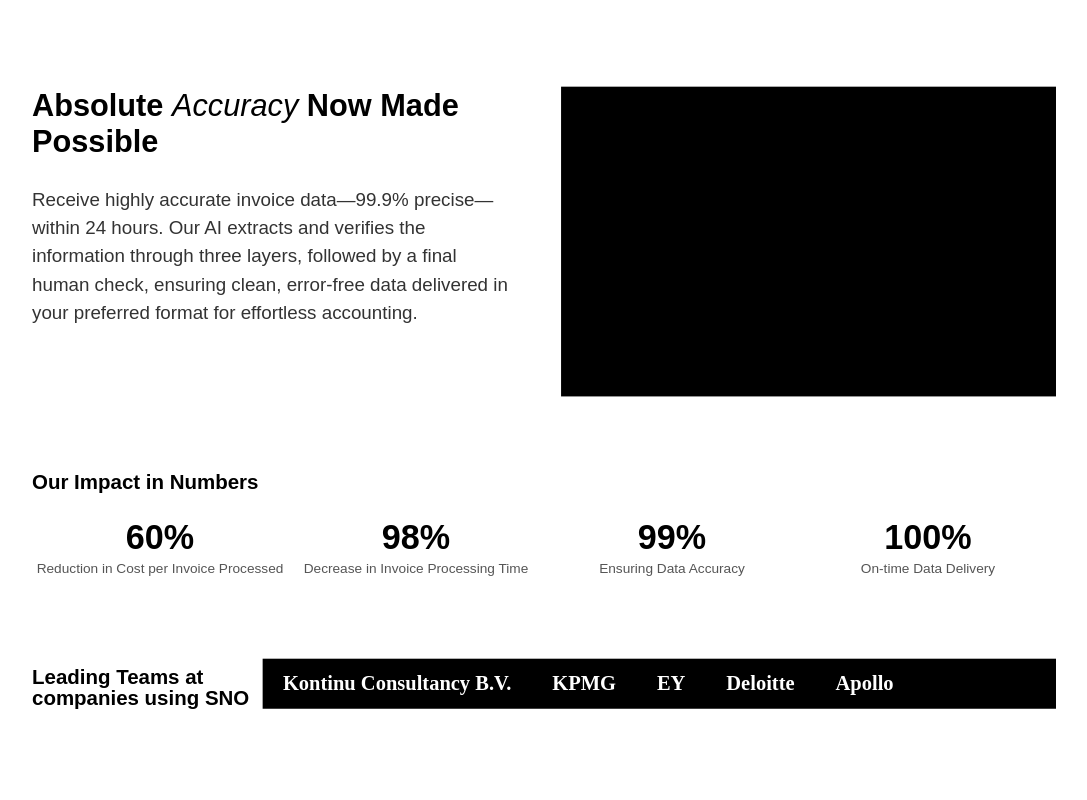
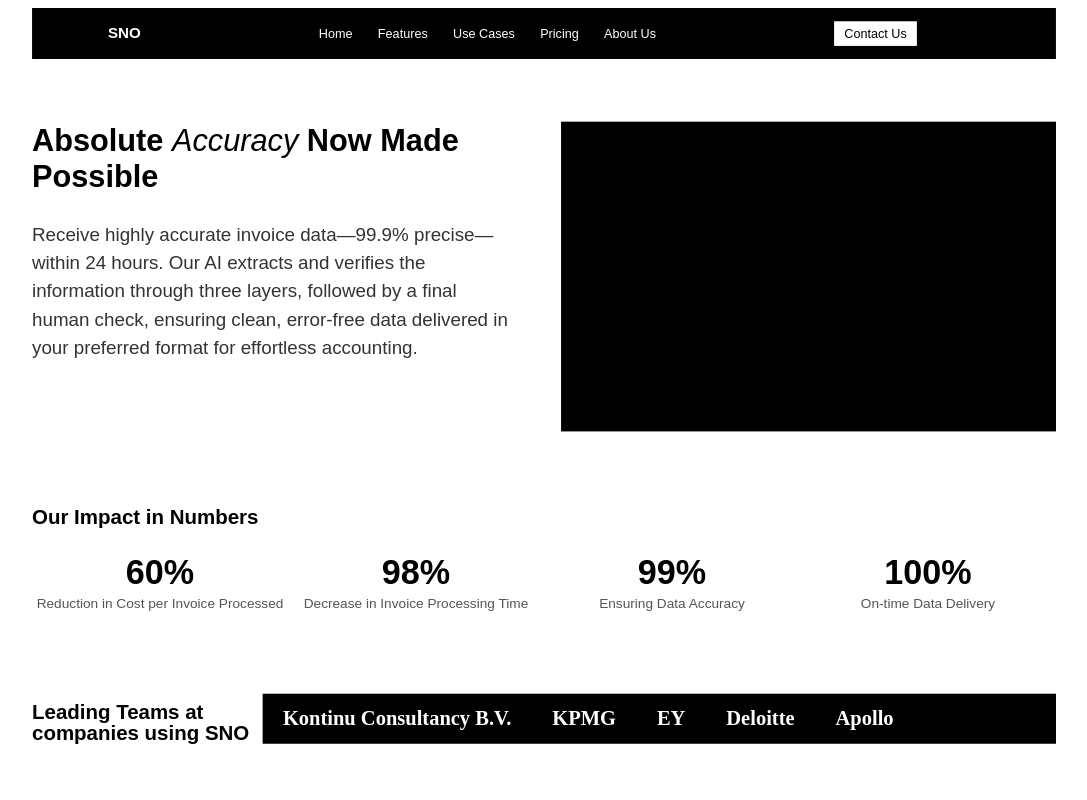
Before and after one commit to yashsharma110/ui-templates, a React (Vite) app: page / in a window 1280 px wide. Shown: the top 800 px of the page, without its empty margins (96-1183 px from the left). Built offline with nearby package versions, Linux system fonts and the light colour scheme.

Commit message:
fifth commit

```diff
--- a/src/App.jsx
+++ b/src/App.jsx
@@ -9,10 +9,12 @@ import WhySnoOverview from "./components/WhySnoOverview";
 import TestimonialOverview from "./components/TestimonialOverview";
 import LandingPage from "./components/LandingPage";
 import AutoScrollSection from "./components/AutoScroll";
-
+import Navbar from "./components/Navbar";
+import FrictionlessOverview from "./components/InvoiceHeroOverview";
 function App() {
   return (
-    <div className="px-[120px] py-[20px]">
+    <div className="px-[120px] pb-[20px]">
+      <Navbar />
       <div className="w-full h-screen overflow-y-auto">
         <LandingPage />
       </div>
@@ -47,6 +49,7 @@ function App() {
         {/* <Advantages /> */}
         <WhySnoOverview />
         <TestimonialOverview />
+        <FrictionlessOverview />
       </div>
       {/* <div className="w-full h-screen">
         <WhySnoOverview />
--- /dev/null
+++ b/src/components/InvoiceHeroOverview.jsx
@@ -0,0 +1,106 @@
+import React from "react";
+
+const LandingHero = () => {
+  return (
+    <div className="w-full h-screen overflow-hidden bg-black relative">
+      <svg viewBox="0 0 1100 900" className="w-full h-full">
+        {/* --- Black background --- */}
+        <rect width="1200" height="800" fill="black" />
+
+        {/* --- Blurry Blobs --- */}
+        <circle cx="550" cy="450" r="150" fill="white" filter="url(#blur1)" />
+        <circle cx="850" cy="650" r="80" fill="white" filter="url(#blur2)" />
+
+        {/* --- Blur Filters --- */}
+        <defs>
+          <filter id="blur1" x="-50%" y="-50%" width="200%" height="200%">
+            <feGaussianBlur in="SourceGraphic" stdDeviation="40" />
+          </filter>
+          <filter id="blur2" x="-50%" y="-50%" width="200%" height="200%">
+            <feGaussianBlur in="SourceGraphic" stdDeviation="20" />
+          </filter>
+        </defs>
+
+        {/* --- Text and Buttons inside foreignObject --- */}
+        <foreignObject x="0" y="0" width="1300" height="400">
+          <div
+            xmlns="http://www.w3.org/1999/xhtml"
+            style={{
+              display: "flex",
+              flexDirection: "column",
+              justifyContent: "center",
+              height: "100%",
+              color: "white",
+              fontFamily: "Arial, sans-serif",
+              padding: "0px 30px",
+            }}
+          >
+            <h1
+              style={{
+                fontSize: "36px",
+                fontWeight: "bold",
+                lineHeight: "1.4",
+                maxWidth: "900px",
+              }}
+            >
+              Experience a{" "}
+              <span
+                style={{
+                  fontStyle: "italic",
+                  fontWeight: "normal",
+                  color: "#ccc",
+                }}
+              >
+                frictionless
+              </span>{" "}
+              future of finance operations
+            </h1>
+
+            <p
+              style={{
+                fontSize: "32px",
+                color: "white",
+                marginTop: "20px",
+                maxWidth: "900px",
+                lineHeight: "1.5",
+              }}
+            >
+              An Invoice processor built for speed, precision and reimagined
+              without bottlenecks
+            </p>
+
+            <div style={{ marginTop: "30px" }}>
+              <button
+                style={{
+                  padding: "12px 20px",
+                  marginRight: "20px",
+                  backgroundColor: "#ccc",
+                  color: "#fff",
+                  border: "none",
+                  cursor: "pointer",
+                  fontSize: "18px",
+                }}
+              >
+                Contact Us
+              </button>
+              <button
+                style={{
+                  padding: "12px 20px",
+                  backgroundColor: "white",
+                  color: "#000",
+                  border: "none",
+                  cursor: "pointer",
+                  fontSize: "18px",
+                }}
+              >
+                Contact Us
+              </button>
+            </div>
+          </div>
+        </foreignObject>
+      </svg>
+    </div>
+  );
+};
+
+export default LandingHero;
--- /dev/null
+++ b/src/components/Navbar.jsx
@@ -0,0 +1,67 @@
+import React from "react";
+
+const Navbar = () => {
+  return (
+    <div className="w-full z-1">
+      <svg viewBox="0 0 1620 80" className="w-full h-20">
+        {/* Black background */}
+        <rect width="100%" height="120" fill="black" />
+
+        {/* Logo and navigation items using foreignObject for HTML */}
+        <foreignObject x="0" y="0" width="1520" height="80">
+          <div
+            xmlns="http://www.w3.org/1999/xhtml"
+            style={{
+              display: "flex",
+              alignItems: "center",
+              justifyContent: "space-between",
+              height: "100%",
+              padding: "0 120px",
+              fontFamily: "Arial, sans-serif",
+              color: "white",
+            }}
+          >
+            {/* Logo */}
+            <div style={{ fontWeight: 700, fontSize: "24px" }}>SNO</div>
+
+            {/* Nav Items */}
+            <div style={{ display: "flex", gap: "40px" }}>
+              {["Home", "Features", "Use Cases", "Pricing", "About Us"].map(
+                (item, index) => (
+                  <div
+                    key={index}
+                    style={{
+                      cursor: "pointer",
+                      fontSize: "20px",
+                      fontWeight: 500,
+                    }}
+                  >
+                    {item}
+                  </div>
+                )
+              )}
+            </div>
+
+            {/* Contact button */}
+            <div>
+              <button
+                style={{
+                  backgroundColor: "white",
+                  color: "black",
+                  padding: "8px 16px",
+                  border: "none",
+                  cursor: "pointer",
+                  fontSize: "20px",
+                }}
+              >
+                Contact Us
+              </button>
+            </div>
+          </div>
+        </foreignObject>
+      </svg>
+    </div>
+  );
+};
+
+export default Navbar;
--- a/src/components/TestimonialOverview.jsx
+++ b/src/components/TestimonialOverview.jsx
@@ -3,7 +3,7 @@ import React from "react";
 const TestimonialOverview = () => {
   return (
     <div className="w-full h-screen bg-white overflow-hidden">
-      <svg viewBox="0 0 1200 600" className="w-full h-full">
+      <svg viewBox="0 0 1200 400" className="w-full h-full">
         {/* Embedding HTML for styling consistency */}
         <foreignObject x="0" y="0" width="1200" height="500">
           <div
--- a/src/components/WhySnoOverview.jsx
+++ b/src/components/WhySnoOverview.jsx
@@ -2,10 +2,10 @@ import React from "react";
 
 const WhySnoOverview = () => {
   return (
-    <div className="w-full h-[30%] bg-white">
-      <svg viewBox="0 0 1500 200" className="w-full h-full">
+    <div className="w-full h-[30%] bg-white overflow-hidden">
+      <svg viewBox="0 0 1300 300" className="w-full h-full">
         {/* Text and layout via foreignObject for consistent styling */}
-        <foreignObject x="0" y="0" width="1200" height="300">
+        <foreignObject x="0" y="0" width="100%" height="300">
           <div
             xmlns="http://www.w3.org/1999/xhtml"
             style={{
@@ -14,7 +14,7 @@ const WhySnoOverview = () => {
               flexDirection: "column",
               gap: "32px",
               width: "100%",
-              height: "20%",
+              height: "100%",
               padding: "0",
             }}
           >
@@ -42,7 +42,7 @@ const WhySnoOverview = () => {
               <div>
                 <h3
                   style={{
-                    fontSize: "26px",
+                    fontSize: "28px",
                     fontWeight: 600,
                     margin: 0,
                     marginBottom: "8px",
@@ -50,7 +50,7 @@ const WhySnoOverview = () => {
                 >
                   Frictionless Invoice Intake
                 </h3>
-                <p style={{ fontSize: "20px", lineHeight: 1.5, margin: 0 }}>
+                <p style={{ fontSize: "23px", lineHeight: 1.5, margin: 0 }}>
                   Fetch invoices from emails, cloud drives, and uploads with no
                   need for manual sorting.
                 </p>
@@ -59,7 +59,7 @@ const WhySnoOverview = () => {
               <div>
                 <h3
                   style={{
-                    fontSize: "26px",
+                    fontSize: "28px",
                     fontWeight: 600,
                     margin: 0,
                     marginBottom: "8px",
@@ -67,7 +67,7 @@ const WhySnoOverview = () => {
                 >
                   Instant Processing
                 </h3>
-                <p style={{ fontSize: "20px", lineHeight: 1.5, margin: 0 }}>
+                <p style={{ fontSize: "23px", lineHeight: 1.5, margin: 0 }}>
                   Reduce turnaround time, accelerate approvals & keep up with
                   the AP workflows consistently.
                 </p>
@@ -76,7 +76,7 @@ const WhySnoOverview = () => {
               <div>
                 <h3
                   style={{
-                    fontSize: "26px",
+                    fontSize: "28px",
                     fontWeight: 600,
                     margin: 0,
                     marginBottom: "8px",
@@ -84,7 +84,7 @@ const WhySnoOverview = () => {
                 >
                   Human-augmented layer
                 </h3>
-                <p style={{ fontSize: "20px", lineHeight: 1.5, margin: 0 }}>
+                <p style={{ fontSize: "23px", lineHeight: 1.5, margin: 0 }}>
                   Alongside automation, every invoice would be reviewed by
                   accounting experts within 24 hours.
                 </p>
```
